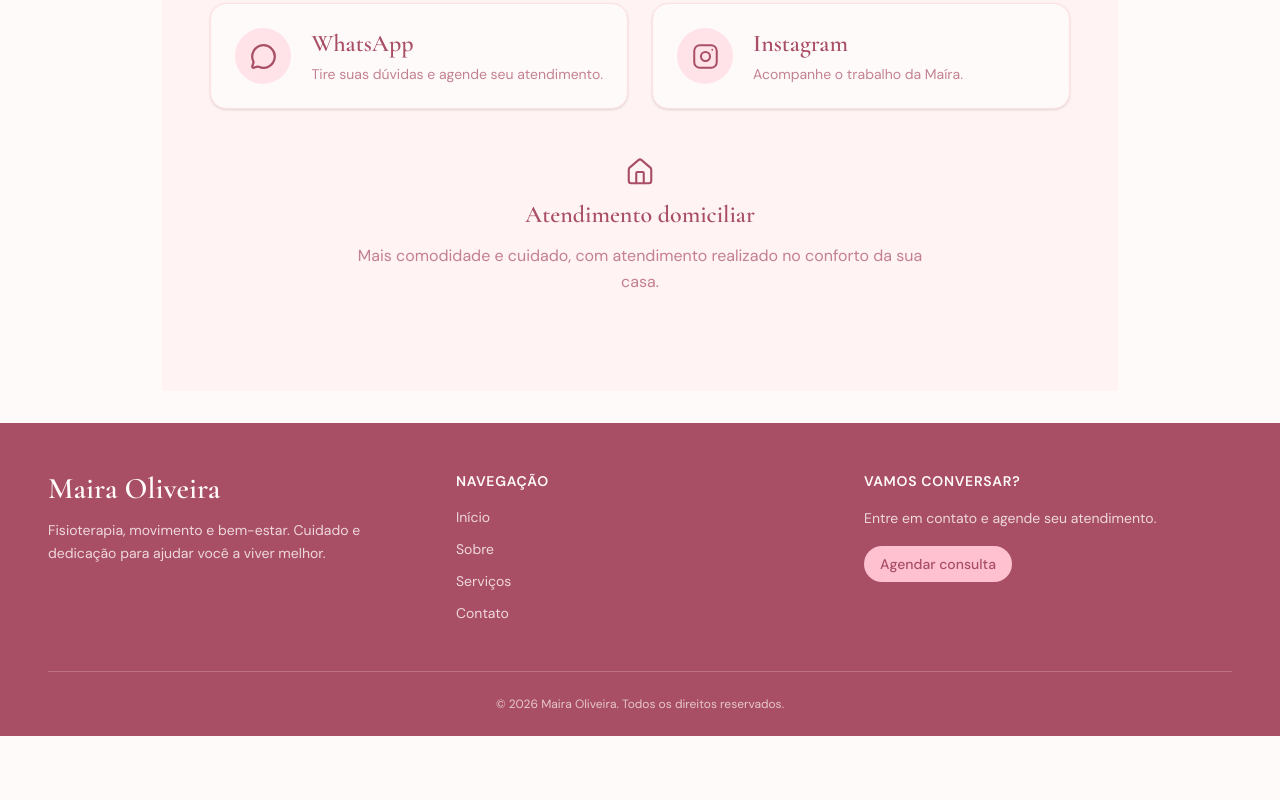
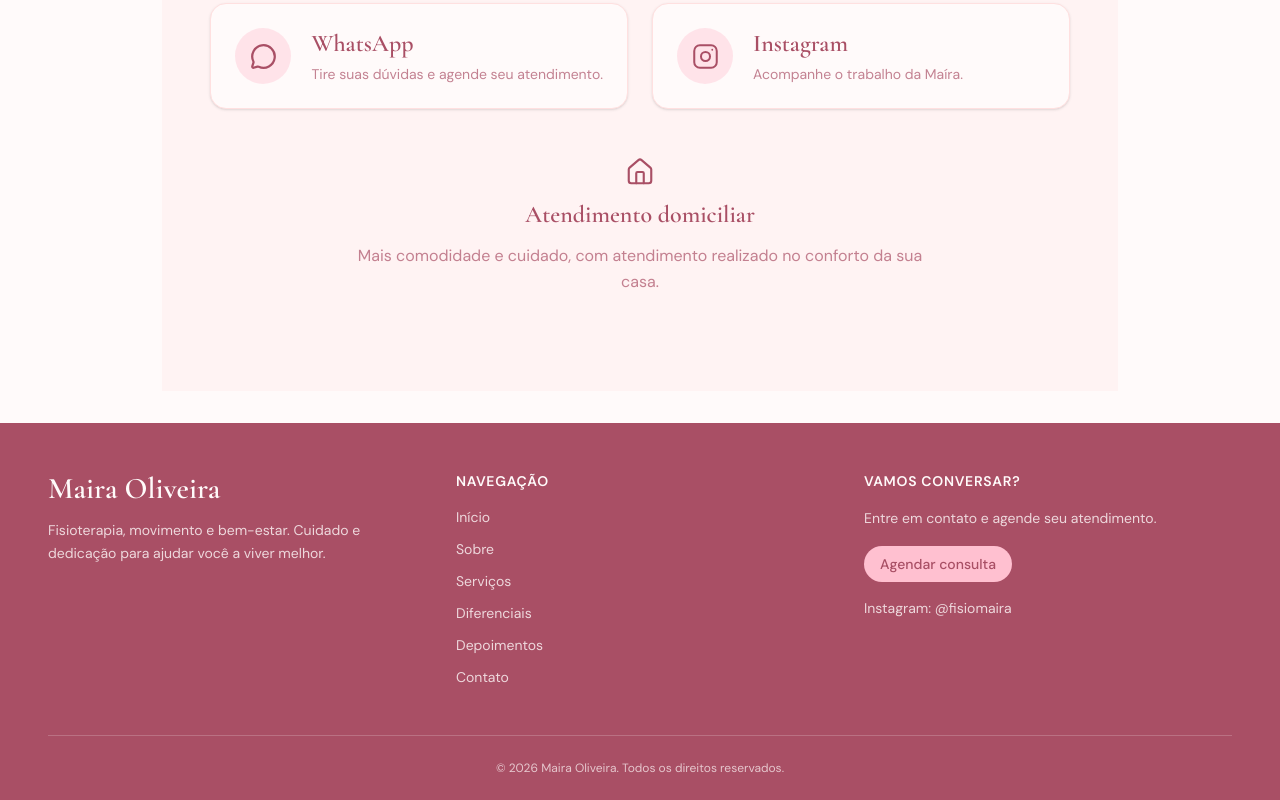
Before and after one commit to Jbsam159/Site-Institucional-Maira-Fisioterapeuta, a Next.js app: page / in a window 1280 px wide. Shown: the part 5343-6143 px from the top of the page. Before the commit the page ends 6079 px from the top, so only its background shows below. Built offline with nearby package versions, Linux system fonts and the light colour scheme.

Commit message:
criando seçoes e verificações finais

```diff
--- a/src/components/layout/footer.tsx
+++ b/src/components/layout/footer.tsx
@@ -2,15 +2,17 @@
 import Link from 'next/link';
 
 import { CurrentYear } from '@/components/ui/current-year';
-
 import { Container } from '@/components/ui/container';
 import { ButtonLink } from '@/components/ui/button-link';
 
-import { WHATSAPP_URL } from '@/constants/contact';
+import {
+  WHATSAPP_URL,
+  INSTAGRAM_URL,
+} from '@/constants/contact';
+
 import { NAVIGATION } from '@/constants/navigation';
 
 export function Footer() {
-
   return (
     <footer className="bg-brand-rose text-brand-background">
       <Container>
@@ -36,29 +38,61 @@ export function Footer() {
 
             <nav aria-label="Navegação do rodapé">
               <ul className="flex flex-col gap-3 font-sans text-sm text-brand-background/80">
+
                 <li>
-                  <Link href={NAVIGATION.home} className="transition-colors hover:text-white">
+                  <Link
+                    href={NAVIGATION.home}
+                    className="transition-colors hover:text-white"
+                  >
                     Início
                   </Link>
                 </li>
 
                 <li>
-                  <Link href={NAVIGATION.about} className="transition-colors hover:text-white">
+                  <Link
+                    href={NAVIGATION.about}
+                    className="transition-colors hover:text-white"
+                  >
                     Sobre
                   </Link>
                 </li>
 
                 <li>
-                  <Link href={NAVIGATION.services} className="transition-colors hover:text-white">
+                  <Link
+                    href={NAVIGATION.services}
+                    className="transition-colors hover:text-white"
+                  >
                     Serviços
                   </Link>
                 </li>
 
                 <li>
-                  <Link href={NAVIGATION.contact} className="transition-colors hover:text-white">
+                  <Link
+                    href={NAVIGATION.differentials}
+                    className="transition-colors hover:text-white"
+                  >
+                    Diferenciais
+                  </Link>
+                </li>
+
+                <li>
+                  <Link
+                    href={NAVIGATION.testimonials}
+                    className="transition-colors hover:text-white"
+                  >
+                    Depoimentos
+                  </Link>
+                </li>
+
+                <li>
+                  <Link
+                    href={NAVIGATION.contact}
+                    className="transition-colors hover:text-white"
+                  >
                     Contato
                   </Link>
                 </li>
+
               </ul>
             </nav>
           </div>
@@ -82,6 +116,17 @@ export function Footer() {
             >
               Agendar consulta
             </ButtonLink>
+
+            {/* Instagram */}
+            <a
+              href={INSTAGRAM_URL}
+              target="_blank"
+              rel="noopener noreferrer"
+              className="font-sans text-sm text-brand-background/80 transition-colors hover:text-white"
+              aria-label="Visitar Instagram profissional da Maíra"
+            >
+              Instagram: @fisiomaira
+            </a>
           </div>
 
         </div>
--- a/src/constants/contact.ts
+++ b/src/constants/contact.ts
@@ -1,6 +1,6 @@
 export const CONTACT = {
   whatsapp: {
-    number: "5561999999999",
+    number: "556198430305",
     message: "Olá, Maíra! Gostaria de saber mais sobre seus atendimentos.",
   },
   instagram: {
--- a/src/constants/navigation.ts
+++ b/src/constants/navigation.ts
@@ -1,6 +1,8 @@
 export const NAVIGATION = {
-  home: "/",
+  home: "/#inicio",
   about: "#sobre",
   services: "#servicos",
+  differentials: "#diferenciais",
+  testimonials: "#depoimentos",
   contact: "#contato",
 };
```
Also changed, not shown: 1 other file (tests, documents, lock files or other folders).
